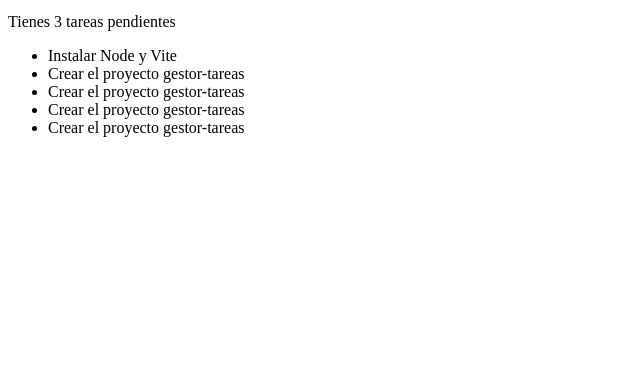
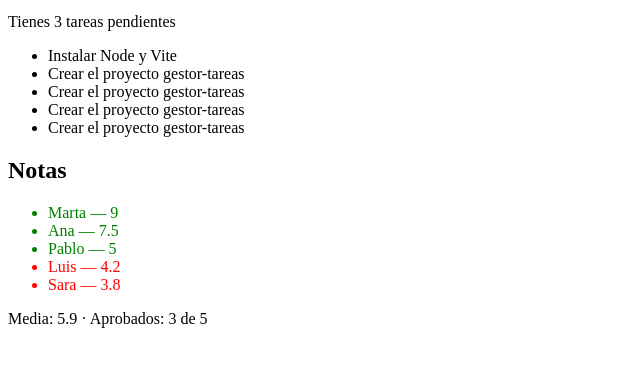
Before and after one commit to HugoBarFer/gestor-tareas, a website built with Vite: page index.html in a window 1280 px wide. Shown: the part 101-468 px from the top of the page, without its empty margins (0-640 px from the left). Built offline with nearby package versions, Linux system fonts and the light colour scheme.

Commit message:
retos DOM I: predicción, depuración y tablón de notas"

```diff
--- a/index.html
+++ b/index.html
@@ -7,10 +7,18 @@
     <title>gestor-tareas</title>
   </head>
   <body>
+
       <h1></h1>
       <div id="app"></div>
       <p id="resumen"></p>
       <ul id="lista"></ul>
+
+    <section id="notas">
+      <h2>Notas</h2>
+      <ul id="lista-notas"></ul>
+      <p id="resumen-notas"></p>
+    </section>
+
     <script type="module" src="/src/main.js"></script>
   </body>
 </html>
--- /dev/null
+++ b/src/dom-notas.js
@@ -0,0 +1,16 @@
+import { alumnos, calcularMedia, contarAprobados } from "./notas.js";
+
+export function renderNotas() {
+  const listaNotas = document.getElementById("lista-notas");
+  const resumenNotas = document.getElementById("resumen-notas");
+  listaNotas.replaceChildren();
+
+  alumnos.toSorted((a, b) => b.nota - a.nota).forEach((alumno) => {
+    const li = document.createElement("li");
+    li.textContent = `${alumno.nombre} — ${alumno.nota}`;
+    li.classList.add(alumno.nota >= 5 ? "aprobado" : "suspenso");
+    listaNotas.append(li);
+  });
+
+  resumenNotas.textContent = `Media: ${calcularMedia(alumnos).toFixed(1)} · Aprobados: ${contarAprobados(alumnos)} de ${alumnos.length}`;
+}
--- a/src/dom.js
+++ b/src/dom.js
@@ -1,6 +1,7 @@
 // ==========================================
 // ARCHIVO: src/dom.js
 // ==========================================
+/*
 import { estado } from "./estado.js";
 import { contarPendientes } from "./tareas.js";
 
@@ -26,4 +27,26 @@ export function render() {
   // 3. Sincronizamos el recuento de pendientes
   const pendientes = contarPendientes(estado.tareas);
   resumen.textContent = `Tienes ${pendientes} tareas pendientes`;
+}*/
+
+import { estado } from "./estado.js";
+import { contarPendientes } from "./tareas.js";
+
+export function render() {
+    //la declaración de las variables está mal en lista, el getElementById va sin #
+  const lista = document.getElementById("lista");
+  const resumen = document.querySelector("#resumen");
+    //el replaceChildren va fuera del for of(estaba dentro)
+        lista.replaceChildren();
+  for (const tarea of estado.tareas) {
+    const li = document.createElement("li");
+    li.textContent = tarea.texto;
+    //el if no funcionara, le estamos diciendo que convierta a true, si quisieramos comparar con true tendría que ser === no =, además que es innecesario
+    if (tarea.completada) {
+      li.classList.add("completada");
+    }
+    lista.append(li);
+  }
+  //contar pendientes sin nada no funciona, tendría que ser contarPendientes(estado.tareas) (corregido)
+  resumen.textContent = `Tienes ${contarPendientes(estado.tareas)} tareas pendientes`;
 }
--- a/src/main.js
+++ b/src/main.js
@@ -13,3 +13,31 @@ document.querySelector("h1").textContent=`Gestor de tareas`;
 document.querySelector("h1").id="titulo";
 document.querySelector("#resumen").textContent=`Tienes ${pendientes} tareas pendientes`;
 render();
+
+/*
+const lista = document.querySelector("#lista");
+
+const vivos = document.getElementsByClassName("prueba");
+const foto = document.querySelectorAll(".prueba");
+// 0, 0
+console.log("A:", vivos.length, foto.length);
+
+const li = document.createElement("li");
+li.className = "prueba";
+li.textContent = "<b>Nueva</b>";
+lista.append(li);
+// 1, 0
+console.log("B:", vivos.length, foto.length);
+
+const h1 = document.querySelector("h1");
+h1.innerHTML = "<em>Gestor</em>";
+// Gestor
+console.log("C:", h1.textContent, h1.children.length);
+// null
+console.log("D:", document.getElementById("#lista"));
+*/
+
+
+import { renderNotas } from "./dom-notas.js";
+
+renderNotas();
--- /dev/null
+++ b/src/notas.js
@@ -0,0 +1,12 @@
+export const alumnos = [
+  { nombre: "Ana", nota: 7.5 },
+  { nombre: "Luis", nota: 4.2 },
+  { nombre: "Marta", nota: 9 },
+  { nombre: "Pablo", nota: 5 },
+  { nombre: "Sara", nota: 3.8 },
+];
+export const calcularMedia = (alumnos) =>
+  alumnos.reduce((total, alumno) => total + alumno.nota, 0) / alumnos.length;
+
+export const contarAprobados = (alumnos) =>
+  alumnos.filter((alumno) => alumno.nota >= 5).length;
--- a/src/style.css
+++ b/src/style.css
@@ -6,3 +6,6 @@
     text-decoration: line-through;
     color: #363636;
 }
+
+.aprobado { color: green; }
+.suspenso { color: red; }
```
